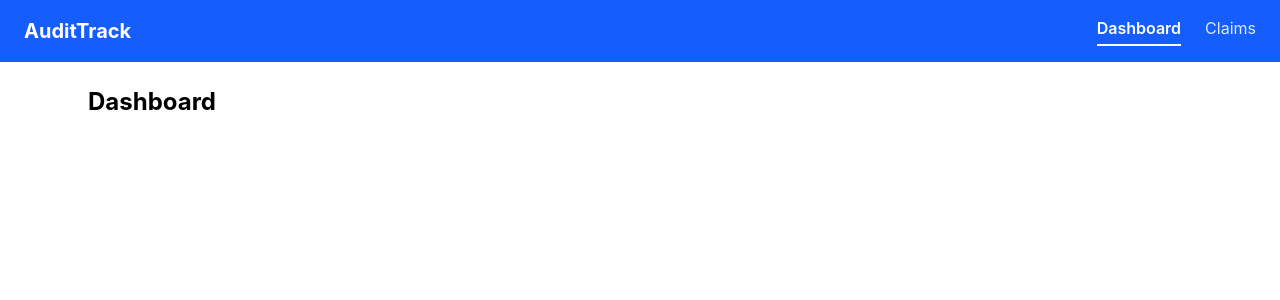
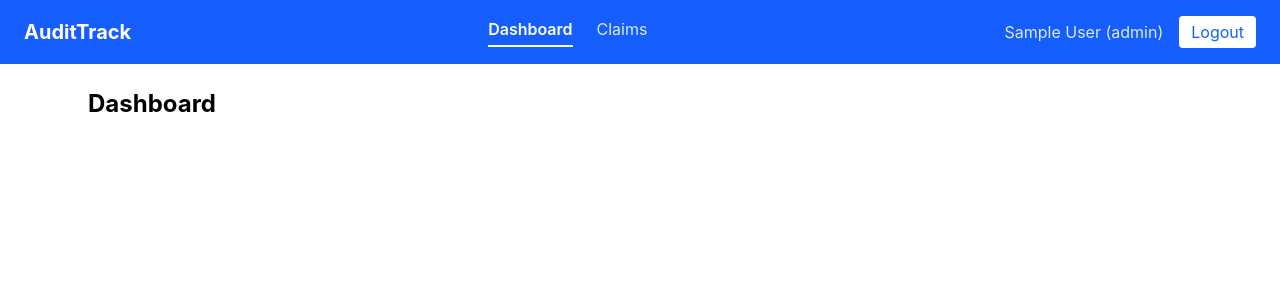
Before and after one commit to Devanshu2202/audit-track, a React (Vite) app: page /dashboard in a window 1280 px wide. Shown: the top 300 px of the page. Built offline with nearby package versions, Linux system fonts and the light colour scheme; sample sign-in values are in the browser's storage.

Commit message:
Add AuthContext, protected routes, and logout

```diff
--- a/src/App.tsx
+++ b/src/App.tsx
@@ -1,5 +1,6 @@
 import { Routes, Route, Navigate } from 'react-router-dom'
 import Layout from './components/Layout'
+import ProtectedRoute from './components/ProtectedRoute'
 import Login from './pages/Login'
 import Dashboard from './pages/Dashboard'
 import Claims from './pages/Claims'
@@ -9,12 +10,14 @@ function App() {
     <Routes>
       <Route path="/login" element={<Login />} />
 
-      <Route element={<Layout />}>
-        <Route path="/dashboard" element={<Dashboard />} />
-        <Route path="/claims" element={<Claims />} />
+      <Route element={<ProtectedRoute />}>
+        <Route element={<Layout />}>
+          <Route path="/dashboard" element={<Dashboard />} />
+          <Route path="/claims" element={<Claims />} />
+        </Route>
       </Route>
 
-      <Route path="*" element={<Navigate to="/login" replace />} />
+      <Route path="*" element={<Navigate to="/dashboard" replace />} />
     </Routes>
   )
 }
--- a/src/components/Navbar.tsx
+++ b/src/components/Navbar.tsx
@@ -1,10 +1,20 @@
-import { NavLink } from 'react-router-dom'
+import { NavLink, useNavigate } from 'react-router-dom'
+import { useAuth } from '../hooks/useAuth'
 
 function Navbar() {
+
+    const { user, logout } = useAuth()
+    const navigate = useNavigate()
     const linkClass = ({ isActive }: { isActive: boolean }) =>
         isActive
             ? 'text-white font-semibold border-b-2 border-white pb-1'
             : 'text-blue-100 hover:text-white'
+
+
+    const handleLogout = () => {
+        logout()
+        navigate('/login')
+    }
 
     return (
         <nav className="bg-blue-600 px-6 py-4 flex items-center justify-between">
@@ -13,6 +23,15 @@ function Navbar() {
                 <NavLink to="/dashboard" className={linkClass}>Dashboard</NavLink>
                 <NavLink to="/claims" className={linkClass}>Claims</NavLink>
             </div>
+            <div className="flex items-center gap-4 text-blue-100">
+                <span>{user?.name} ({user?.role})</span>
+                <button
+                    onClick={handleLogout}
+                    className="bg-white text-blue-600 px-3 py-1 rounded hover:bg-blue-50"
+                >
+                    Logout
+                </button>
+            </div>
         </nav>
     )
 }
--- /dev/null
+++ b/src/components/ProtectedRoute.tsx
@@ -0,0 +1,14 @@
+import { Navigate, Outlet } from 'react-router-dom'
+import { useAuth } from '../hooks/useAuth'
+
+function ProtectedRoute() {
+    const { user } = useAuth()
+
+    if (!user) {
+        return <Navigate to="/login" replace />
+    }
+
+    return <Outlet />
+}
+
+export default ProtectedRoute
--- /dev/null
+++ b/src/context/AuthContext.ts
@@ -0,0 +1,10 @@
+import { createContext } from 'react'
+import type { User } from '../types/user'
+
+export interface AuthContextType {
+    user: User | null
+    login: (email: string, password: string) => boolean
+    logout: () => void
+}
+
+export const AuthContext = createContext<AuthContextType | undefined>(undefined)
--- /dev/null
+++ b/src/context/AuthProvider.tsx
@@ -0,0 +1,48 @@
+import { useState } from 'react'
+import type { ReactNode } from 'react'
+import { AuthContext } from './AuthContext'
+import type { User } from '../types/user'
+
+type MockUser = User & { password: string }
+
+const MOCK_USERS: MockUser[] = [
+    { id: '1', name: 'Asha Auditor', email: 'auditor@example.com', password: 'auditor123', role: 'auditor' },
+    { id: '2', name: 'Adam Admin', email: 'admin@example.com', password: 'admin123', role: 'admin' },
+]
+
+function AuthProvider({ children }: { children: ReactNode }) {
+    const [user, setUser] = useState<User | null>(() => {
+        const saved = localStorage.getItem('auditUser')
+        return saved ? JSON.parse(saved) : null
+    })
+
+    const login = (email: string, password: string) => {
+        const found = MOCK_USERS.find(
+            (u) => u.email === email && u.password === password
+        )
+        if (!found) return false
+
+        const loggedInUser: User = {
+            id: found.id,
+            name: found.name,
+            email: found.email,
+            role: found.role,
+        }
+        setUser(loggedInUser)
+        localStorage.setItem('auditUser', JSON.stringify(loggedInUser))
+        return true
+    }
+
+    const logout = () => {
+        setUser(null)
+        localStorage.removeItem('auditUser')
+    }
+
+    return (
+        <AuthContext.Provider value={{ user, login, logout }}>
+            {children}
+        </AuthContext.Provider>
+    )
+}
+
+export default AuthProvider
--- /dev/null
+++ b/src/hooks/useAuth.ts
@@ -0,0 +1,10 @@
+import { useContext } from 'react'
+import { AuthContext } from '../context/AuthContext'
+
+export function useAuth() {
+    const context = useContext(AuthContext)
+    if (!context) {
+        throw new Error('useAuth must be used inside AuthProvider')
+    }
+    return context
+}
--- a/src/main.tsx
+++ b/src/main.tsx
@@ -3,11 +3,14 @@ import { createRoot } from 'react-dom/client'
 import { BrowserRouter } from 'react-router-dom'
 import './index.css'
 import App from './App.tsx'
+import AuthProvider from './context/AuthProvider'
 
 createRoot(document.getElementById('root')!).render(
   <StrictMode>
     <BrowserRouter>
-      <App />
+      <AuthProvider>
+        <App />
+      </AuthProvider>
     </BrowserRouter>
   </StrictMode>,
 )
--- a/src/pages/Login.tsx
+++ b/src/pages/Login.tsx
@@ -1,7 +1,12 @@
 import { useState } from "react"
 import type { ChangeEvent, FormEvent } from "react"
+import { useNavigate } from "react-router-dom"
+import { useAuth } from "../hooks/useAuth"
 
 function Login() {
+    const { login } = useAuth()
+    const navigate = useNavigate()
+    const [error, setError] = useState("")
     const [formData, setFormData] = useState({
         email: "",
         password: ""
@@ -24,7 +29,13 @@ function Login() {
 
     const handleSubmit = (e: FormEvent<HTMLFormElement>) => {
         e.preventDefault()
+        const success = login(formData.email, formData.password)
 
+        if (success) {
+            navigate("/dashboard")
+        } else {
+            setError("Invalid email or password")
+        }
     }
     return (
         <form onSubmit={handleSubmit}>
@@ -58,6 +69,7 @@ function Login() {
                         className="w-full border border-gray-300 rounded px-3 py-2 mb-6"
                     />
 
+                    {error && <p className="text-red-600 text-sm mb-4">{error}</p>}
                     <button type="submit" className="w-full bg-blue-600 text-white py-2 rounded hover:bg-blue-700">
                         Log in
                     </button>
--- /dev/null
+++ b/src/types/user.ts
@@ -0,0 +1,8 @@
+export type Role = 'auditor' | 'admin'
+
+export interface User {
+    id: string
+    name: string
+    email: string
+    role: Role
+}
```
